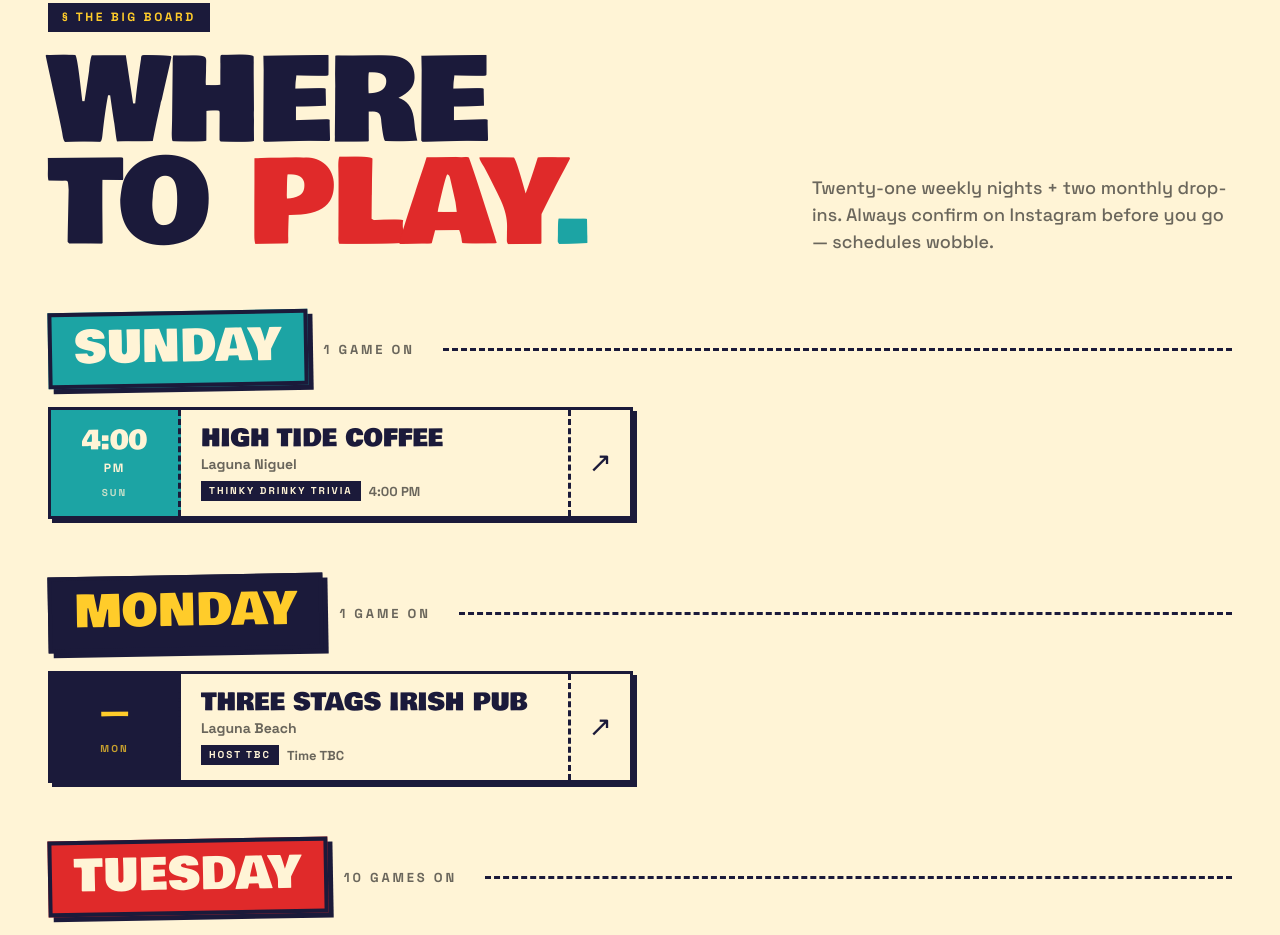
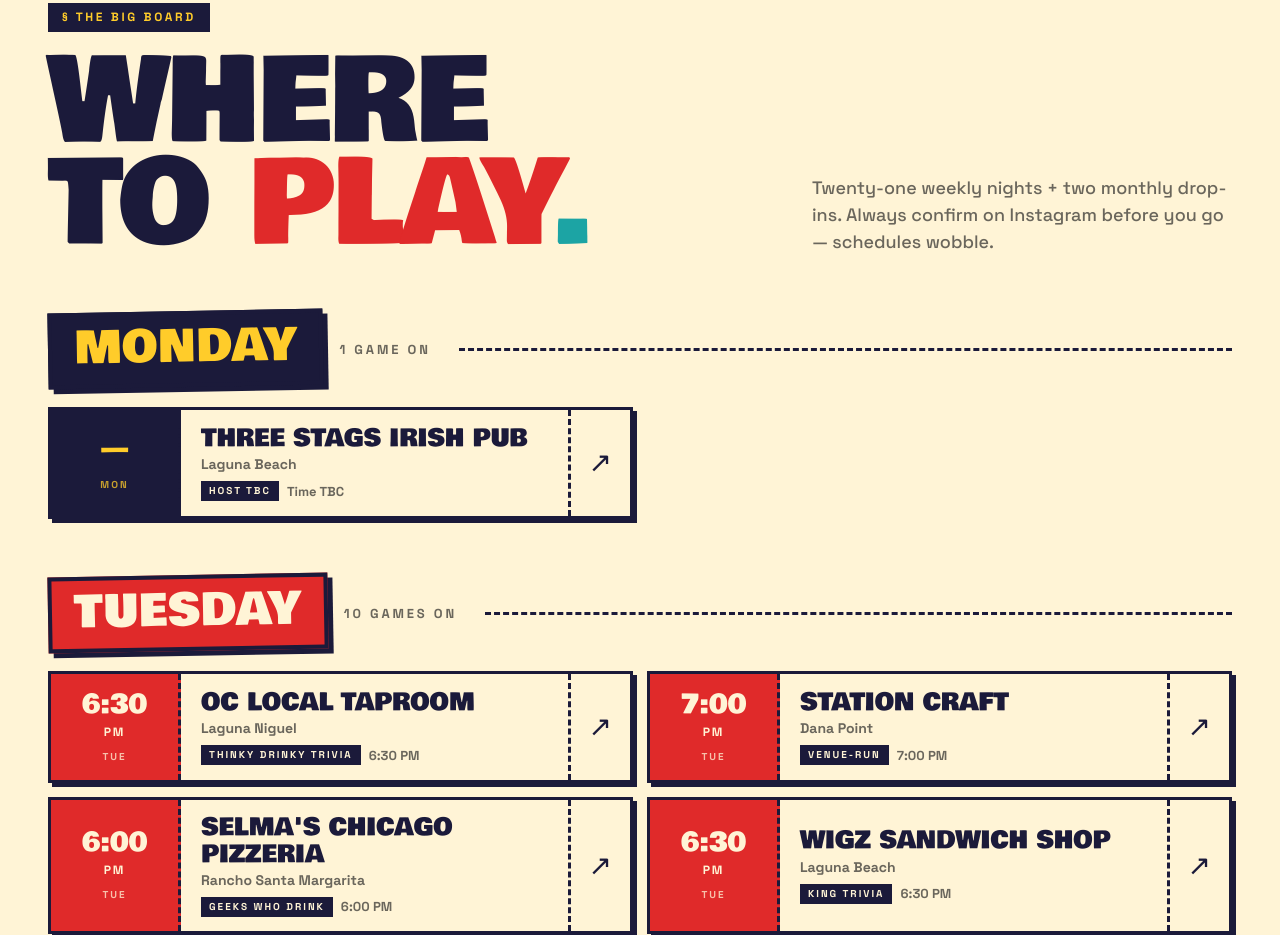
Before and after one commit to 2spencer/oc-trivia, a plain HTML site: page index.html in a window 1280 px wide. Shown: the part 1032-1967 px from the top of the page. Drawn offline with Linux system fonts and the light colour scheme.

Commit message:
Remove High Tide Coffee Sunday trivia
Co-Authored-By: Claude Sonnet 5.5 <noreply@anthropic.com>

```diff
--- a/index.html
+++ b/index.html
@@ -544,7 +544,7 @@
     </div>
     <div>
       <h3 style="color: var(--navy); font-weight: 700; margin-bottom: 12px;">21 Weekly Games Every Week</h3>
-      <p>Whether you're searching for "trivia near me" or planning your week, we've got you covered. Browse trivia by day — find Sunday game nights, Monday matchups, Tuesday pub quizzes, Wednesday competitions, and Thursday matches. Each venue hosts different trivia formats and prize options.</p>
+      <p>Whether you're searching for "trivia near me" or planning your week, we've got you covered. Browse trivia by day — find Monday matchups, Tuesday pub quizzes, Wednesday competitions, and Thursday matches. Each venue hosts different trivia formats and prize options.</p>
     </div>
     <div>
       <h3 style="color: var(--navy); font-weight: 700; margin-bottom: 12px;">Top Trivia Hosts in Orange County</h3>
@@ -565,7 +565,6 @@
 
 <script>
   const SCHEDULE = [
-    { day:'Sunday',    venue:'High Tide Coffee',          city:'Laguna Niguel',          time:'4:00 PM',  host:'Thinky Drinky Trivia', href:'https://www.instagram.com/hightidecoffeeco/' },
     { day:'Tuesday',   venue:'OC Local Taproom',          city:'Laguna Niguel',          time:'6:30 PM',  host:'Thinky Drinky Trivia', href:'https://www.instagram.com/oclocaltaproom/' },
     { day:'Monday',    venue:'Three Stags Irish Pub',    city:'Laguna Beach',           time:'Time TBC', host:'Host TBC',             href:'https://amp.eventbrite.com/d/ca--laguna-beach/trivia/?page=4' },
     { day:'Tuesday',   venue:'Station Craft',             city:'Dana Point',             time:'7:00 PM',  host:'Venue-run',            href:'https://stationcraft.com' },
@@ -595,7 +594,7 @@
 
   const HOSTS = [
     { name:'Savage Trivia',         blurb:'Laguna Beer Co. Laguna Beach (Tues 7 PM). New to the OC trivia scene!',                 url:'savagetrivia',           href:'https://www.instagram.com/savagetrivia/',              tint:'#e02a2a', fg:'#fff4d6', rot:1    },
-    { name:'Thinky Drinky',         blurb:'QR code format. OC Local Taproom (Tues) + High Tide Coffee (Sun). Prizes for 1st–3rd.',  url:'thinkydrinkytrivia.com', href:'https://www.thinkydrinkytrivia.com',                   tint:'#ffcc2a', fg:'#1b1a3a', rot:-1   },
+    { name:'Thinky Drinky',         blurb:'QR code format. OC Local Taproom (Tues). Prizes for 1st–3rd.',  url:'thinkydrinkytrivia.com', href:'https://www.thinkydrinkytrivia.com',                   tint:'#ffcc2a', fg:'#1b1a3a', rot:-1   },
     { name:'King Trivia',           blurb:'Wigz Laguna Beach (Tues) + Dry Society Mission Viejo (Thurs).',                          url:'kingtrivia.com',         href:'https://kingtrivia.com',                               tint:'#1ca4a4', fg:'#fff4d6', rot:0.5  },
     { name:'Geeks Who Drink',       blurb:"Selma's RSM (Tues) + Left Coast SC (Wed). Classic 8-round pub format.",                  url:'geekswhodrink.com',      href:'https://www.geekswhodrink.com',                        tint:'#ff7dae', fg:'#1b1a3a', rot:-0.5 },
     { name:'DJ Trivia',             blurb:"Gibroni's Pizza San Clemente (Tues 7 PM). Win prizes!",                                  url:'djtrivia.com',           href:'https://www.djtrivia.com',                             tint:'#e02a2a', fg:'#fff4d6', rot:1    },
@@ -632,7 +631,7 @@
 
   // schedule
   const schedGrid = document.getElementById('schedule-grid');
-  ['Sunday','Monday','Tuesday','Wednesday','Thursday'].forEach(day => {
+  ['Monday','Tuesday','Wednesday','Thursday'].forEach(day => {
     const games = SCHEDULE.filter(s => s.day === day);
     const b = DAY_BADGE[day];
     const group = document.createElement('div');
```
Also changed, not shown: README.md.
